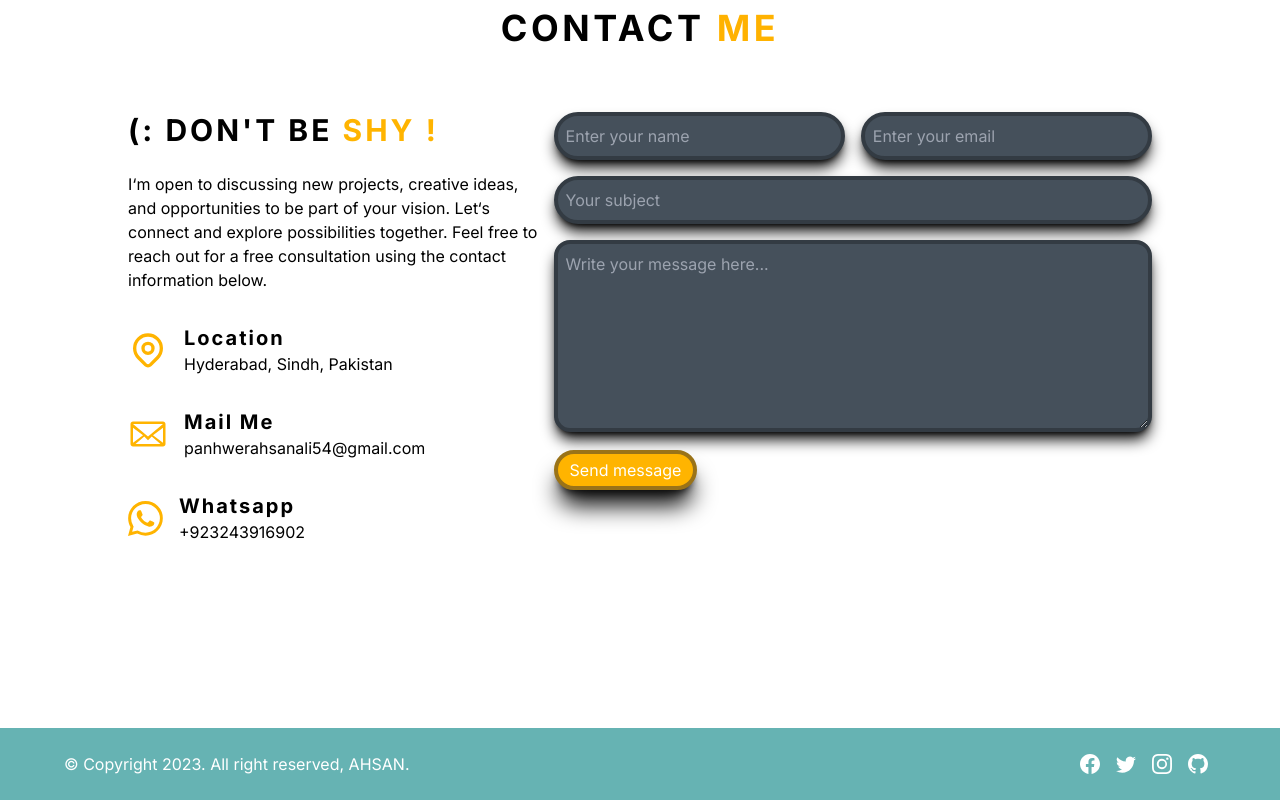
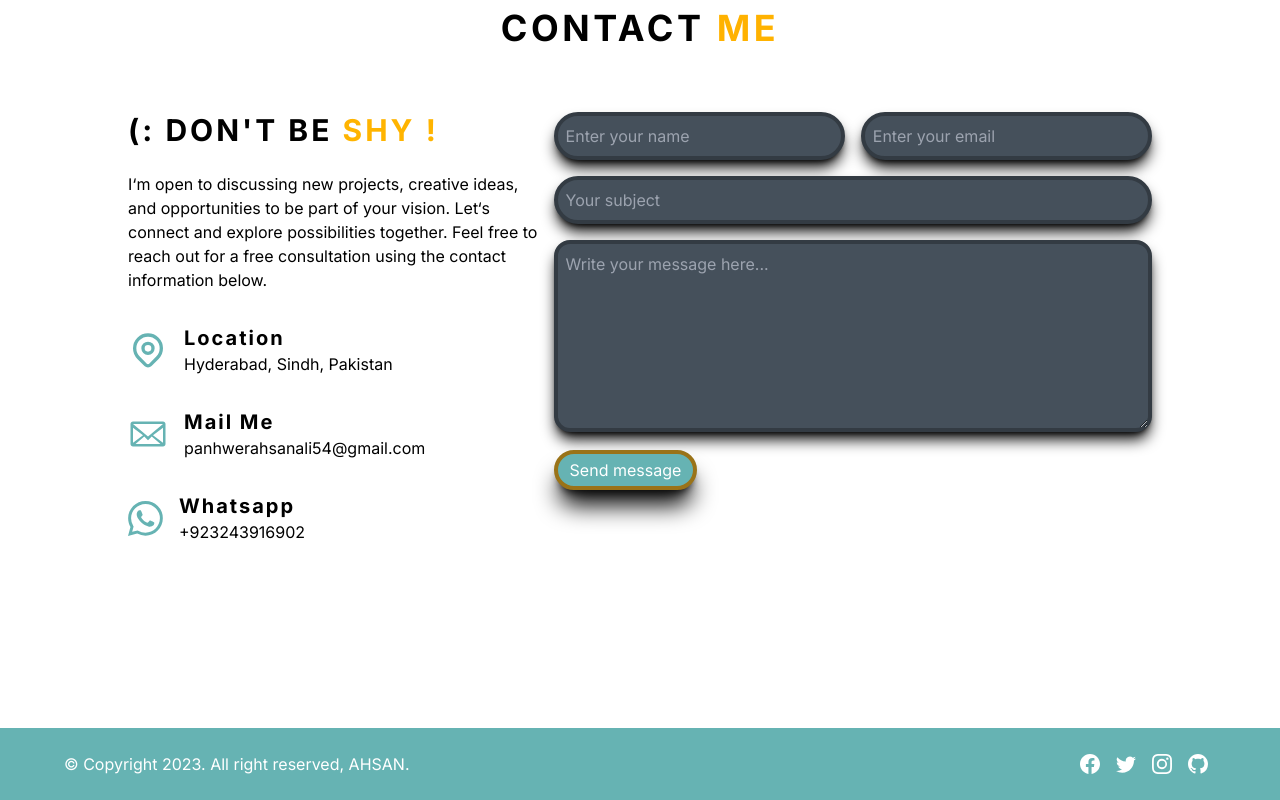
Before and after one commit to ahsanali7893/Portfolio, a Next.js app: page / in a window 1280 px wide. Shown: the part 3139-3939 px from the top of the page. Built offline with nearby package versions, Linux system fonts and the light colour scheme.

Commit message:
initial changes

```diff
--- a/src/components/Contact/page.tsx
+++ b/src/components/Contact/page.tsx
@@ -122,7 +122,7 @@ export default function Contact() {
                 <div className="flex items-center mt-8">
                   <div className="">
                     <HiOutlineLocationMarker
-                      className="text-[#ffb400] mr-4"
+                      className="text-[#66b3b3] mr-4"
                       size={40}
                     />
                   </div>
@@ -135,7 +135,7 @@ export default function Contact() {
                 </div>
                 <div className="flex items-center mt-8">
                   <div className="">
-                    <GoMail className="text-[#ffb400] mr-4" size={40} />
+                    <GoMail className="text-[#66b3b3] mr-4" size={40} />
                   </div>
                   <div className="">
                     <h2 className=" font-bold text-xl text-black tracking-widest">
@@ -146,7 +146,7 @@ export default function Contact() {
                 </div>
                 <div className="flex items-center mt-8">
                   <div className="">
-                    <BsWhatsapp className="text-[#ffb400] mr-4" size={35} />
+                    <BsWhatsapp className="text-[#66b3b3] mr-4" size={35} />
                   </div>
                   <div className="">
                     <h2 className=" font-bold text-xl text-black tracking-widest">
@@ -262,7 +262,7 @@ export default function Contact() {
                   </div>
                   <button
                     type="submit"
-                    className="bg-[#ffb400] border-4 border-[#9A7318] text-white shadow-xl shadow-black hover:shadow-md hover:shadow-black mt-3 py-1 px-3 rounded-full duration-300 hover:scale-95"
+                    className="bg-[#66b3b3] border-4 border-[#9A7318] text-white shadow-xl shadow-black hover:shadow-md hover:shadow-black mt-3 py-1 px-3 rounded-full duration-300 hover:scale-95"
                     disabled={loading}
                   >
                     {loading ? "sending... " : "Send message"}
```
